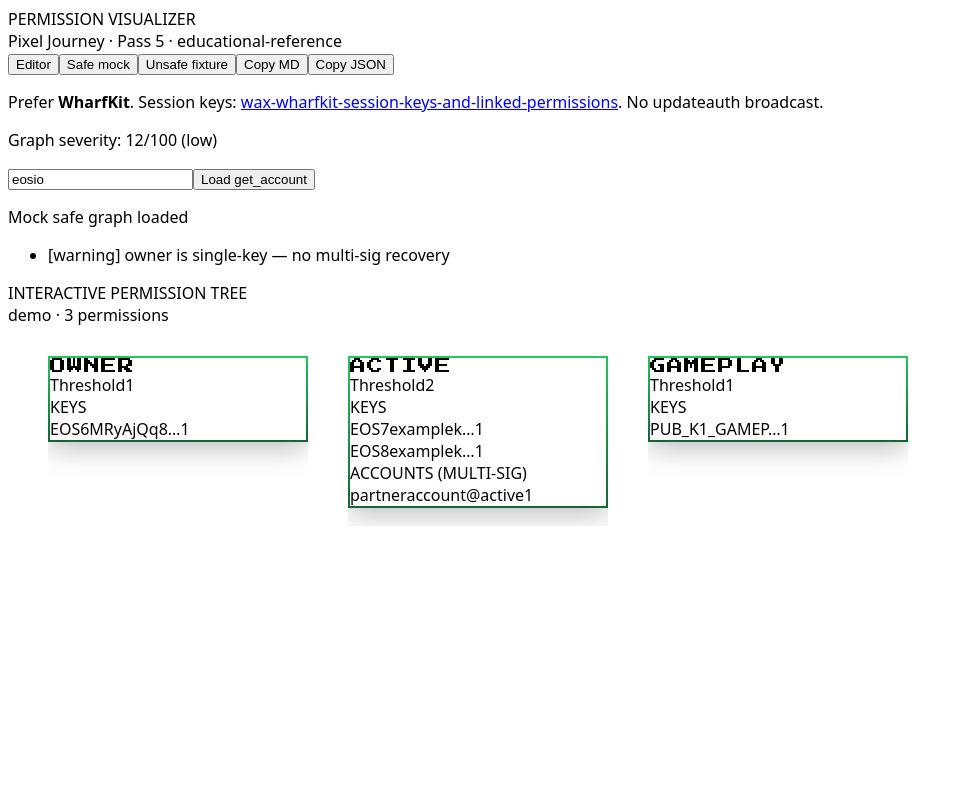
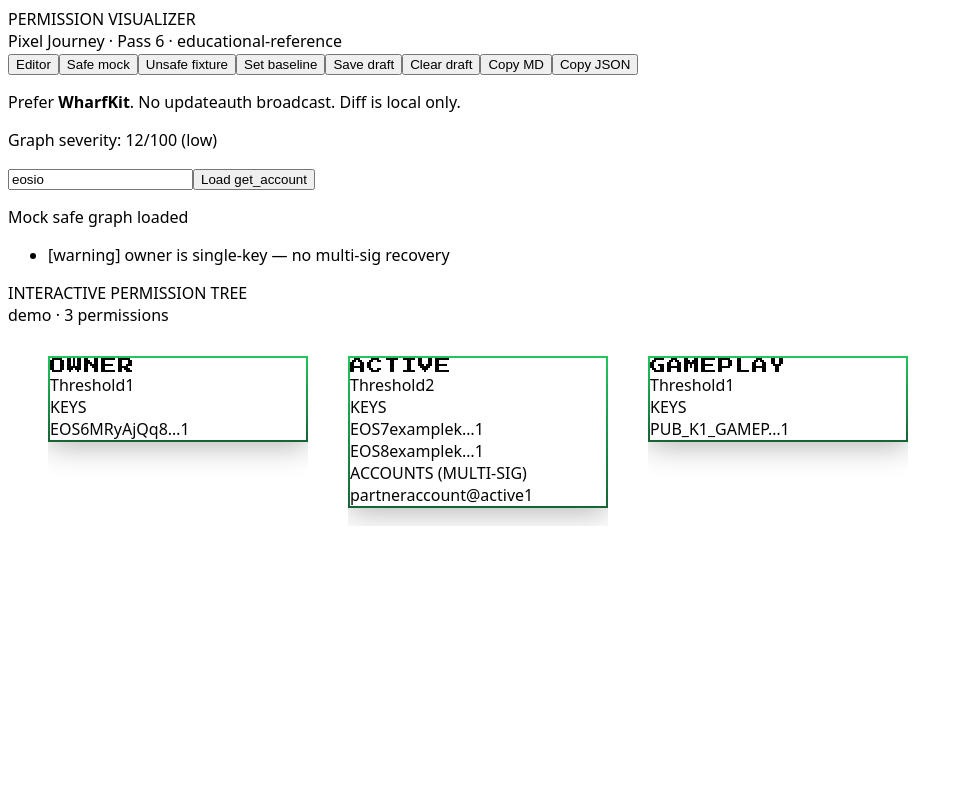
Before and after one commit to pixel-journey/wax-permission-visualizer-and-editor, a Next.js app: page / in a window 1280 px wide. Shown: the top 800 px of the page, without its empty margins (0-963 px from the left). Built offline with nearby package versions, Linux system fonts and the light colour scheme.

Commit message:
Pass 6 UI: baseline diff + graph draft storage

```diff
--- a/app/page.tsx
+++ b/app/page.tsx
@@ -1,12 +1,18 @@
 'use client';
 
-import React, { useMemo, useState } from 'react';
+import React, { useEffect, useMemo, useState } from 'react';
 import { PermissionTree } from '@/components/PermissionTree';
 import { RelatedBlueprints } from '@/components/RelatedBlueprints';
 import { exportGraphJson, exportGraphMarkdown } from '@/lib/exportGraph';
 import { mockSafeGraph, mockUnsafeGraph } from '@/lib/fixtures';
+import { diffPermissionGraphs } from '@/lib/graphDiff';
 import { analyzeGraphRisk } from '@/lib/graphRisk';
 import { graphSeverity } from '@/lib/graphSeverity';
+import {
+  clearGraphDraft,
+  loadGraphDraft,
+  saveGraphDraft,
+} from '@/lib/graphStorage';
 import { fetchPermissionGraph } from '@/lib/parseAccount';
 import { treeOutline } from '@/lib/treeOutline';
 import { PermissionGraph } from '@/lib/types';
@@ -15,15 +21,28 @@ import { calculateThreshold } from '@/lib/permissionEngine';
 export default function PermissionVisualizerPage() {
   const [account, setAccount] = useState('eosio');
   const [graph, setGraph] = useState<PermissionGraph>(() => mockSafeGraph('demo'));
+  const [baseline, setBaseline] = useState<PermissionGraph | null>(null);
   const [mode, setMode] = useState<'viewer' | 'editor'>('viewer');
   const [selectedNode, setSelectedNode] = useState<string | null>('owner');
   const [simulationKeys, setSimulationKeys] = useState<string[]>([]);
   const [status, setStatus] = useState<string | null>('Mock safe graph loaded');
   const [loading, setLoading] = useState(false);
 
+  useEffect(() => {
+    const d = loadGraphDraft();
+    if (d.ok && d.value) {
+      setGraph(d.value);
+      setStatus('Restored graph draft from localStorage');
+    }
+  }, []);
+
   const risks = useMemo(() => analyzeGraphRisk(graph), [graph]);
   const severity = useMemo(() => graphSeverity(graph), [graph]);
   const outline = useMemo(() => treeOutline(graph), [graph]);
+  const diffLines = useMemo(
+    () => (baseline ? diffPermissionGraphs(baseline, graph) : []),
+    [baseline, graph]
+  );
 
   const handleFetchLive = async () => {
     setLoading(true);
@@ -35,13 +54,14 @@ export default function PermissionVisualizerPage() {
       return;
     }
     setGraph(r.graph);
+    setBaseline(r.graph);
     setSelectedNode(
       r.graph.permissions.owner
         ? 'owner'
         : Object.keys(r.graph.permissions)[0] ?? null
     );
     setStatus(
-      `Loaded ${Object.keys(r.graph.permissions).length} permission(s) for ${r.graph.account}`
+      `Loaded ${Object.keys(r.graph.permissions).length} permission(s) for ${r.graph.account} (baseline set)`
     );
   };
 
@@ -80,7 +100,7 @@ export default function PermissionVisualizerPage() {
               PERMISSION VISUALIZER
             </div>
             <div className="text-xs opacity-60">
-              Pixel Journey · Pass 5 · educational-reference
+              Pixel Journey · Pass 6 · educational-reference
             </div>
           </div>
           <div className="flex flex-wrap gap-2">
@@ -96,7 +116,7 @@ export default function PermissionVisualizerPage() {
               onClick={() => {
                 setGraph(mockSafeGraph('demo'));
                 setSelectedNode('owner');
-                setStatus('Safe mock (includes gameplay)');
+                setStatus('Safe mock');
               }}
               className="px-3 py-2 text-sm bg-white/10 rounded-lg"
             >
@@ -107,11 +127,41 @@ export default function PermissionVisualizerPage() {
               onClick={() => {
                 setGraph(mockUnsafeGraph());
                 setSelectedNode('owner');
-                setStatus('Unsafe fixture — intentional anti-patterns');
+                setStatus('Unsafe fixture');
               }}
               className="px-3 py-2 text-sm bg-red-900/50 rounded-lg"
             >
               Unsafe fixture
+            </button>
+            <button
+              type="button"
+              onClick={() => {
+                setBaseline(graph);
+                setStatus('Baseline snapshot set for diff');
+              }}
+              className="px-3 py-2 text-sm bg-violet-800 rounded-lg"
+            >
+              Set baseline
+            </button>
+            <button
+              type="button"
+              onClick={() => {
+                const r = saveGraphDraft(graph);
+                setStatus(r.ok ? 'Draft saved' : `Save failed: ${r.reason}`);
+              }}
+              className="px-3 py-2 text-sm bg-violet-700 rounded-lg"
+            >
+              Save draft
+            </button>
+            <button
+              type="button"
+              onClick={() => {
+                clearGraphDraft();
+                setStatus('Draft cleared');
+              }}
+              className="px-3 py-2 text-sm bg-white/10 rounded-lg"
+            >
+              Clear draft
             </button>
             <button
               type="button"
@@ -133,16 +183,8 @@ export default function PermissionVisualizerPage() {
         </div>
 
         <p className="text-xs opacity-60 mb-2 max-w-3xl leading-relaxed">
-          Prefer <strong className="text-emerald-400/90">WharfKit</strong>. Session keys:{' '}
-          <a
-            className="underline text-emerald-400"
-            href="https://github.com/pixel-journey/wax-wharfkit-session-keys-and-linked-permissions"
-            target="_blank"
-            rel="noopener noreferrer"
-          >
-            wax-wharfkit-session-keys-and-linked-permissions
-          </a>
-          . No updateauth broadcast.
+          Prefer <strong className="text-emerald-400/90">WharfKit</strong>. No updateauth
+          broadcast. Diff is local only.
         </p>
 
         <p className="text-sm mb-4">
@@ -197,6 +239,19 @@ export default function PermissionVisualizerPage() {
                 [{w.level}] {w.message}
               </li>
             ))}
+          </ul>
+        )}
+
+        {baseline && diffLines.some((l) => l.kind !== 'same') && (
+          <ul className="mb-6 text-xs space-y-1 rounded-xl border border-sky-500/20 bg-sky-500/5 p-4 font-mono">
+            <li className="opacity-60 mb-1">DIFF vs baseline</li>
+            {diffLines
+              .filter((l) => l.kind !== 'same')
+              .map((l) => (
+                <li key={`${l.permission}-${l.kind}`}>
+                  [{l.kind}] {l.permission}: {l.detail}
+                </li>
+              ))}
           </ul>
         )}
 
@@ -262,22 +317,6 @@ export default function PermissionVisualizerPage() {
                       <span className="text-amber-400 shrink-0">{k.weight}</span>
                     </div>
                   ))}
-                  {currentNode.accounts.length > 0 && (
-                    <>
-                      <div className="text-xs opacity-60 mt-4 mb-1">ACCOUNTS</div>
-                      {currentNode.accounts.map((a, i) => (
-                        <div
-                          key={i}
-                          className="text-xs py-1 border-b border-white/10 font-mono flex justify-between"
-                        >
-                          <span>
-                            {a.permission.actor}@{a.permission.permission}
-                          </span>
-                          <span className="text-sky-400">{a.weight}</span>
-                        </div>
-                      ))}
-                    </>
-                  )}
                 </>
               ) : (
                 <div className="text-sm opacity-60">Select a permission</div>
```
